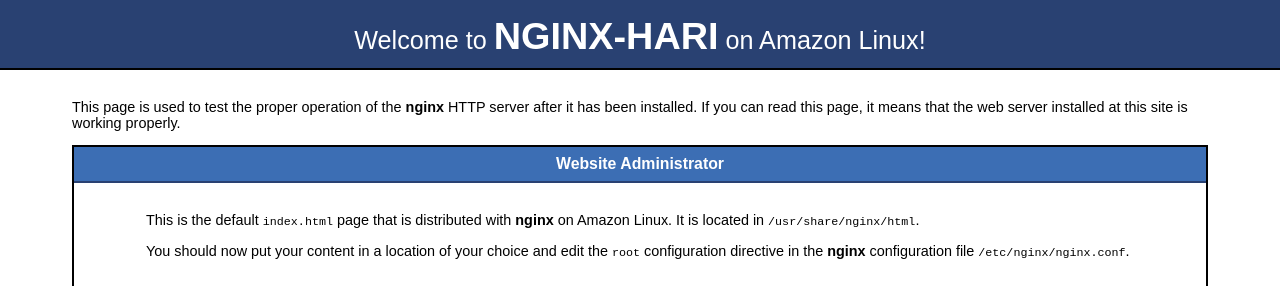
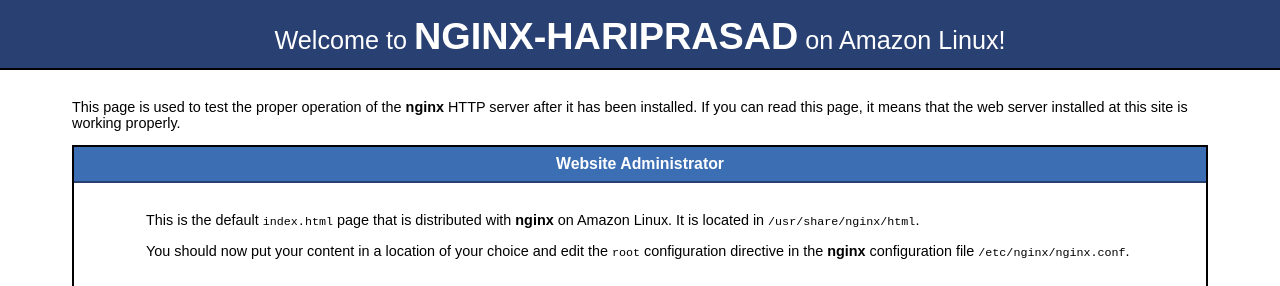
Before and after one commit to hari796/Nginx, a plain HTML site: page index.html in a window 1280 px wide. Shown: the top 286 px of the page. Drawn offline with Linux system fonts and the light colour scheme.

Commit message:
FINAL UPDATE

```diff
--- a/index.html
+++ b/index.html
@@ -74,8 +74,7 @@
     </head>
 
     <body>
-        <h1>Welcome to <strong>NGINX-HARI</strong> on Amazon Linux!</h1>
-
+        <h1>Welcome to <strong>NGINX-HARIPRASAD</strong> on Amazon Linux!</h1>
         <div class="content">
             <p>This page is used to test the proper operation of the
             <strong>nginx</strong> HTTP server after it has been
```
